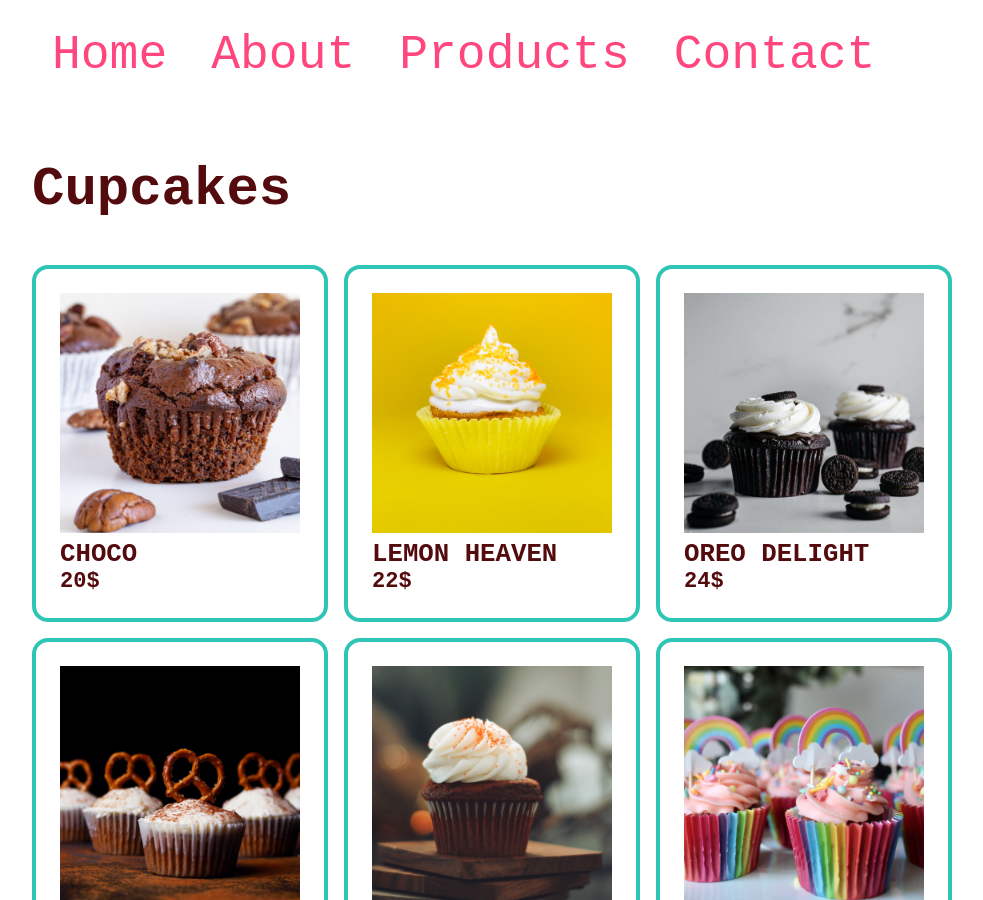
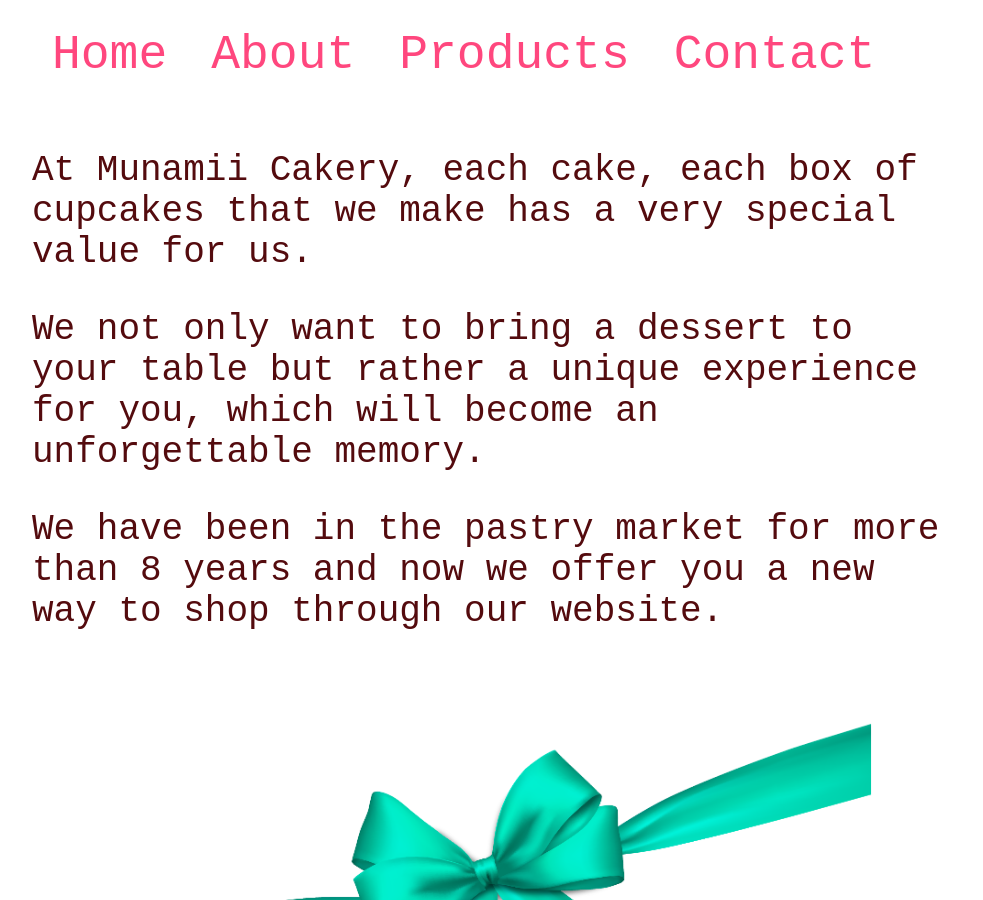
Before and after one commit to janko101/munamii-cakery-react, a React (Create React App) app: page /contact in a window 1280 px wide. Shown: the part 396-1296 px from the top of the page, without its empty margins (148-1131 px from the left). Built offline with nearby package versions, Linux system fonts and the light colour scheme; a web font is replaced by a local one.

Commit message:
Adds HomePage, About and Contact pages and imports react-router-dom

```diff
--- a/package.json
+++ b/package.json
@@ -8,6 +8,7 @@
     "@testing-library/user-event": "^12.8.3",
     "react": "^17.0.2",
     "react-dom": "^17.0.2",
+    "react-router-dom": "^5.2.0",
     "react-scripts": "4.0.3",
     "web-vitals": "^1.1.1"
   },
--- a/src/App.jsx
+++ b/src/App.jsx
@@ -1,16 +1,26 @@
+import { BrowserRouter, Route, Switch } from "react-router-dom";
 import Footer from "./Components/Footer";
 import Header from "./Components/Header";
 import ImageDivider from "./Components/ImageDivider";
-import ProductList from "./Components/ProductList"
+import ProductList from "./Components/ProductList";
+import About from "./pages/About";
+import Contact from "./pages/Contact";
+import HomePage from "./pages/HomePage";
 
 import "./styles/App.css";
 
 export default function App() {
-
   return (
     <div className="App">
       <Header />
-      <ProductList />
+      <BrowserRouter>
+        <Switch>
+          <Route component={HomePage} path="/" exact/>
+          <Route component={About} path="/" />
+          <Route component={ProductList} path="/products" />
+          <Route component={Contact} path="/contact" />
+        </Switch>
+      </BrowserRouter>
       <ImageDivider />
       <Footer />
     </div>
--- a/src/Components/ProductCard.jsx
+++ b/src/Components/ProductCard.jsx
@@ -1,10 +1,9 @@
 export default function ProductCard({ title, price, fileName }) {
-  const productImages = require(`../assets/images/${fileName}`);
-  const productImageURL = productImages.default;
+  const productImages = require(`../assets/images/${fileName}`).default;
 
   return (
     <article className="product-card">
-      <img className="product-image" src={productImageURL} alt="image" />
+      <img className="product-image" src={productImages} alt="image" />
       <div className="product-info">
         <h3 className="title">{title}</h3>
         <p className="price">{price}</p>
--- /dev/null
+++ b/src/pages/About.jsx
@@ -0,0 +1,20 @@
+export default function About() {
+  return (
+    <div class="content-wrap">
+      <section class="content">
+        <p>
+          At Munamii Cakery, each cake, each box of cupcakes that we make has a
+          very special value for us.
+        </p>
+        <p>
+          We not only want to bring a dessert to your table but rather a unique
+          experience for you, which will become an unforgettable memory.
+        </p>
+        <p>
+          We have been in the pastry market for more than 8 years and now we
+          offer you a new way to shop through our website.
+        </p>
+      </section>
+    </div>
+  );
+}
--- /dev/null
+++ b/src/pages/Contact.jsx
@@ -0,0 +1,22 @@
+export default function Contact() {
+  return (
+    <div class="content-wrap">
+      <section class="content">
+        <p>
+          Home delivery service: All the city of Stockholm and Malmo with
+          additional cost.
+        </p>
+        <p>
+          Place to pick up order: Via la Costa Avenue. Blue Port gated
+          neighbourhood. We will send you the GPS Location via WhatsApp.
+        </p>
+        <p>
+          Orders must be placed 2 days before for greater security, processing
+          and availability.
+        </p>
+        <p>Tuesday to Saturday</p>
+        <p>9 a.m. at 2 p.m.</p>
+      </section>
+    </div>
+  );
+}
--- /dev/null
+++ b/src/pages/HomePage.jsx
@@ -0,0 +1,14 @@
+export default function HomePage() {
+  return (
+    <div class="content-wrap">
+      <section class="content">
+        <p>Hi! Welcome to Munamii Cakery!</p>
+        <p>
+          We offer you the most delicious cakes and cupcakes for all kinds of
+          events and celebrations.
+        </p>
+        <p>Browse around to discover what you would like to buy.</p>
+      </section>
+    </div>
+  );
+}
```
Also changed, not shown: 1 other file (tests, documents, lock files or other folders).
